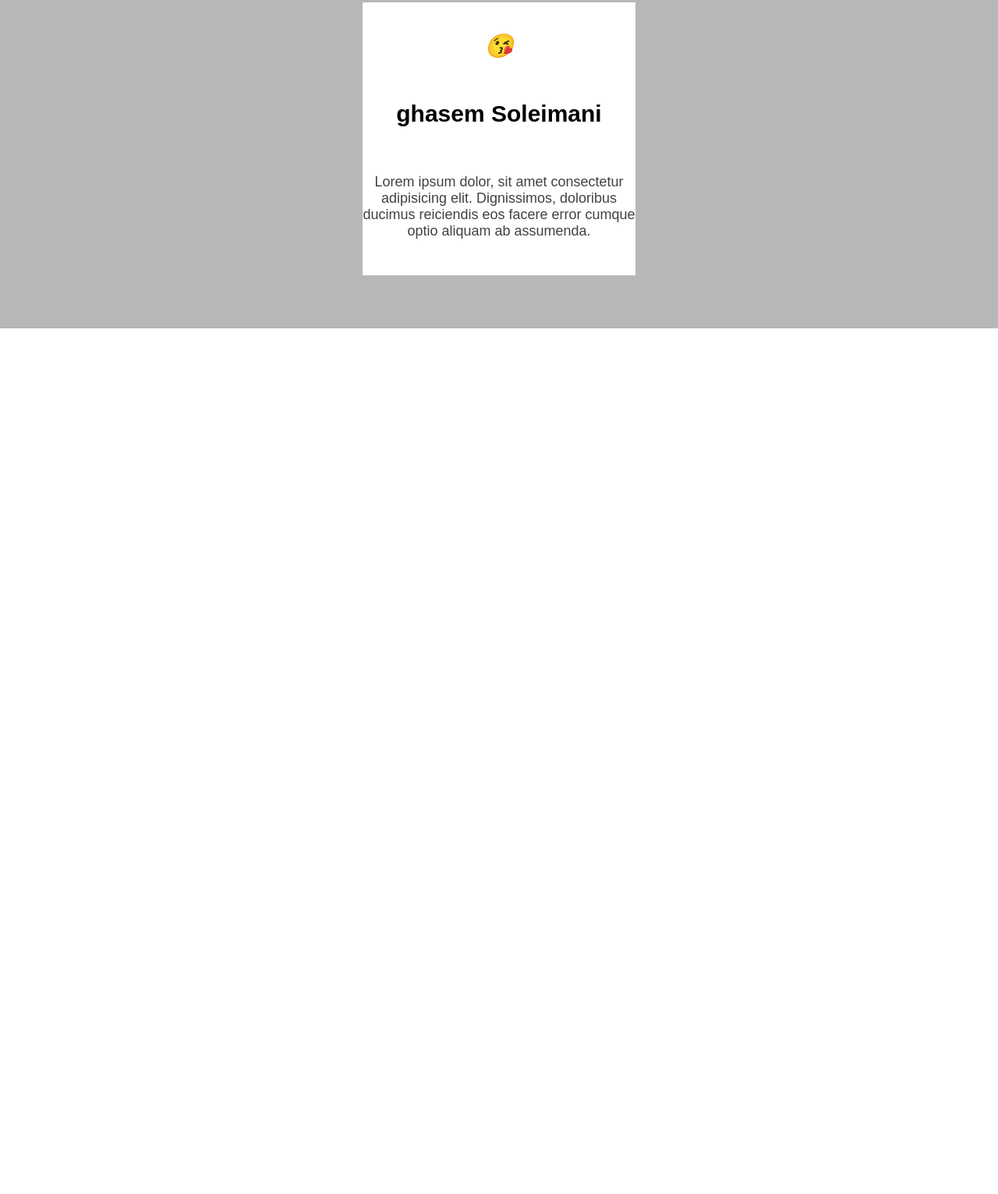
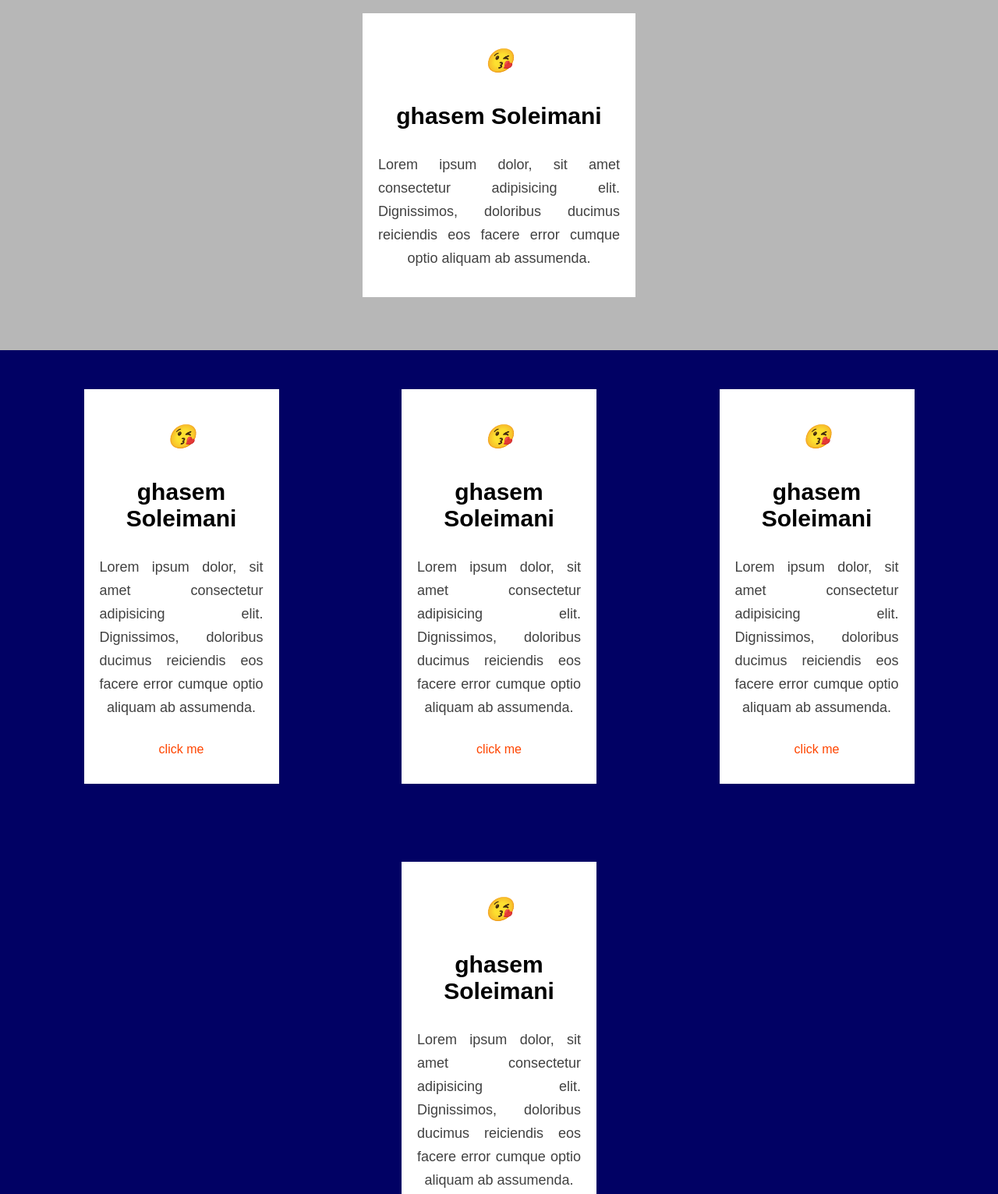
Before and after one commit to RasoulMadani/regenerate-avada-seo-html-template-with-HTML-and-SCSS, a plain HTML site: page index.html in a window 1280 px wide. Shown: the part 1965-3496 px from the top of the page at 78% size. Before the commit the page ends 2386 px from the top, so only its background shows below. Drawn offline with Linux system fonts and the light colour scheme.

Commit message:
درست کردن کارت های بعدی

```diff
--- a/assets/stylesheet/master.scss
+++ b/assets/stylesheet/master.scss
@@ -155,14 +155,15 @@ main > div {
     }
   }
 }
-.items {
+.items,.services {
     background-color: rgb(183, 183, 183);
   > .row {
     width: 100%;
     justify-content: space-evenly;
     article {
+      padding: 20px;
       width: 350px;
-      height: 350px;
+    //   height: 350px;
       background-color: white;
       display: flex;
       flex-wrap: wrap;
@@ -177,7 +178,10 @@ main > div {
         font-size: 30px;
       }
       >p{
-        text-align: center;font-size: 18px;color: rgba(65,65,65);
+        line-height: 30px;
+        text-align: justify;
+        font-size: 18px;color: rgba(65,65,65);
+        text-align-last: center;
       }
       >div{
         display: flex;
@@ -226,3 +230,16 @@ main > div {
       }
   }
 }
+.services{
+    background-color: rgb(1, 1, 100);
+    article{
+        width: 250px !important;
+        // height: 400px !important;
+        a{
+            color: orangered;
+            display: flex;
+            justify-content: center;
+            width: 100%;
+        }
+    }
+}
--- a/index.html
+++ b/index.html
@@ -18,7 +18,6 @@
     <main class="row">
       <div>
         <section class="row head_top">
-
           <header class="row">
             <figure class="row">
               <img src="assets/img/avada-seo-logo-light.svg" alt="" />
@@ -28,7 +27,9 @@
                 <li><a href="">menu</a></li>
                 <li><a href="">menu</a></li>
                 <li><a href="">menu</a></li>
-                <li><a href="">menu <strong>apply</strong></a></li>
+                <li>
+                  <a href="">menu <strong>apply</strong></a>
+                </li>
                 <li><a href="">menu</a></li>
               </ul>
             </nav>
@@ -37,20 +38,32 @@
           <div class="row">
             <article class="row">
               <h1>Ghasem Soleimani Best general in the World</h1>
-               <p>The US’s assassination of Iranian top military commander, General Qasem Soleimani, can be viewed in the context of US’s long-term goal of preventing nations from moving towards independence and stability. </p>
+              <p>
+                The US’s assassination of Iranian top military commander,
+                General Qasem Soleimani, can be viewed in the context of US’s
+                long-term goal of preventing nations from moving towards
+                independence and stability.
+              </p>
               <div class="row">
                 <a href="">rasoul Gol</a>
                 <a href="">madmazed</a>
               </div>
             </article>
           </div>
-
-
         </section>
         <section class="row agency">
           <article>
-            <h2>Lorem ipsum dolor sit amet consectetur adipisicing elit. Voluptatibus error cumque nulla ea numquam exercitationem officia illum voluptatum neque ipsam.</h2>
-            <p>Lorem ipsum dolor sit, amet consectetur adipisicing elit. Itaque repellendus labore quibusdam nam impedit voluptate eum ex laboriosam, aperiam, aspernatur tenetur ducimus iure, optio est! Nisi aut animi repellendus amet.</p>
+            <h2>
+              Lorem ipsum dolor sit amet consectetur adipisicing elit.
+              Voluptatibus error cumque nulla ea numquam exercitationem officia
+              illum voluptatum neque ipsam.
+            </h2>
+            <p>
+              Lorem ipsum dolor sit, amet consectetur adipisicing elit. Itaque
+              repellendus labore quibusdam nam impedit voluptate eum ex
+              laboriosam, aperiam, aspernatur tenetur ducimus iure, optio est!
+              Nisi aut animi repellendus amet.
+            </p>
           </article>
         </section>
         <section class="row items">
@@ -61,10 +74,13 @@
                   <i>😘</i>
                   <i>😘</i>
                 </div>
-
               </div>
               <h2>ghasem Soleimani</h2>
-              <p>Lorem ipsum dolor, sit amet consectetur adipisicing elit. Dignissimos, doloribus ducimus reiciendis eos facere error cumque optio aliquam ab assumenda.</p>
+              <p>
+                Lorem ipsum dolor, sit amet consectetur adipisicing elit.
+                Dignissimos, doloribus ducimus reiciendis eos facere error
+                cumque optio aliquam ab assumenda.
+              </p>
             </article>
             <article>
               <div>
@@ -72,10 +88,13 @@
                   <i>😘</i>
                   <i>😘</i>
                 </div>
-
               </div>
               <h2>ghasem Soleimani</h2>
-              <p>Lorem ipsum dolor, sit amet consectetur adipisicing elit. Dignissimos, doloribus ducimus reiciendis eos facere error cumque optio aliquam ab assumenda.</p>
+              <p>
+                Lorem ipsum dolor, sit amet consectetur adipisicing elit.
+                Dignissimos, doloribus ducimus reiciendis eos facere error
+                cumque optio aliquam ab assumenda.
+              </p>
             </article>
             <article>
               <div>
@@ -83,20 +102,89 @@
                   <i>😘</i>
                   <i>😘</i>
                 </div>
-
               </div>
               <h2>ghasem Soleimani</h2>
-              <p>Lorem ipsum dolor, sit amet consectetur adipisicing elit. Dignissimos, doloribus ducimus reiciendis eos facere error cumque optio aliquam ab assumenda.</p>
+              <p>
+                Lorem ipsum dolor, sit amet consectetur adipisicing elit.
+                Dignissimos, doloribus ducimus reiciendis eos facere error
+                cumque optio aliquam ab assumenda.
+              </p>
             </article>
           </div>
           <div class="row">
             <figure>
-              <img src="assets/img/agency-seo-desk-front.jpg" alt="">
+              <img src="assets/img/agency-seo-desk-front.jpg" alt="" />
             </figure>
           </div>
         </section>
+
+        <section class="row services">
+          <div class="row">
+
+            <article>
+              <div>
+                <div>
+                  <i>😘</i>
+                  <i>😘</i>
                 </div>
+              </div>
+              <h2>ghasem Soleimani</h2>
+              <p>
+                Lorem ipsum dolor, sit amet consectetur adipisicing elit.
+                Dignissimos, doloribus ducimus reiciendis eos facere error
+                cumque optio aliquam ab assumenda.
+              </p>
+              <a href="">click me</a>
+            </article>
 
+            <article>
+              <div>
+                <div>
+                  <i>😘</i>
+                  <i>😘</i>
+                </div>
+              </div>
+              <h2>ghasem Soleimani</h2>
+              <p>
+                Lorem ipsum dolor, sit amet consectetur adipisicing elit.
+                Dignissimos, doloribus ducimus reiciendis eos facere error
+                cumque optio aliquam ab assumenda.
+              </p><a href="">click me</a>
+            </article>
+
+            <article>
+              <div>
+                <div>
+                  <i>😘</i>
+                  <i>😘</i>
+                </div>
+              </div>
+              <h2>ghasem Soleimani</h2>
+              <p>
+                Lorem ipsum dolor, sit amet consectetur adipisicing elit.
+                Dignissimos, doloribus ducimus reiciendis eos facere error
+                cumque optio aliquam ab assumenda.
+              </p><a href="">click me</a>
+            </article>
+
+            <article>
+              <div>
+                <div>
+                  <i>😘</i>
+                  <i>😘</i>
+                </div>
+              </div>
+              <h2>ghasem Soleimani</h2>
+              <p>
+                Lorem ipsum dolor, sit amet consectetur adipisicing elit.
+                Dignissimos, doloribus ducimus reiciendis eos facere error
+                cumque optio aliquam ab assumenda.
+              </p><a href="">click me</a>
+            </article>
+
+          </div>
+        </section>
+      </div>
     </main>
   </body>
 </html>
```
Also changed, not shown: assets/stylesheet/master.css, documents/Screenshot 1402-05-07 at 13.49.39.png (added), 1 other file. Lines whose indentation alone changed are shown as unchanged.
